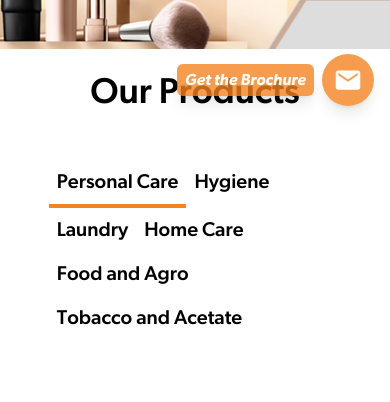
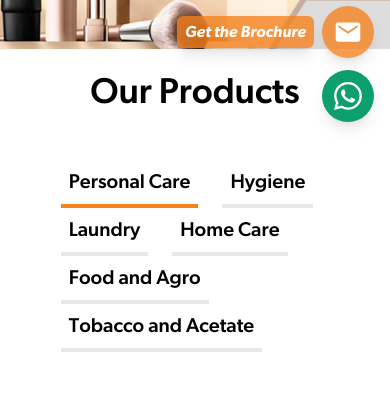
Before and after one commit to ivistaz-ecom/seslong, a Next.js app: page /products in a window 390 px wide. Shown: the part 626-1028 px from the top of the page. Built offline with nearby package versions, Linux system fonts and the light colour scheme.

Commit message:
floating whatsapp

```diff
--- a/app/contact-us/page.js
+++ b/app/contact-us/page.js
@@ -1,12 +1,14 @@
 import React from "react";
 import Banner from "../../components/ContactUs/Banner/Banner";
 import Form from "../../components/ContactUs/Form/Page";
+import FloatingButton from "../../components/FloatingButton/floatingbutton"
 
 export default function page() {
   return (
     <>
       <Banner />
       <Form />
+      <FloatingButton />
     </>
   );
 }
--- a/app/layout.tsx
+++ b/app/layout.tsx
@@ -7,6 +7,7 @@ import Footer from "../components/Footer/Footer";
 import Script from "next/script";
 import { CategoryProvider } from "../utils/CategoryContext";
 import ScrollFloatingButton from "../components/ScrollFloatingButton/page"
+import WhatsaapFloatingButton from "../components/WhatsAppFloatingButton/page"
 
 export const metadata: Metadata = {
   title: "Seslong",
@@ -28,6 +29,7 @@ export default function RootLayout({
         <CategoryProvider>
           <Header />
           <ScrollFloatingButton />
+          <WhatsaapFloatingButton />
           {children}
           <Footer />
         </CategoryProvider>
--- a/components/ContactUs/Banner/Banner.js
+++ b/components/ContactUs/Banner/Banner.js
@@ -4,7 +4,7 @@ import React from "react";
 export default function Banner() {
   return (
     <div className="z-50 h-[50vh]">
-      <div className="h-[80vh] bg-[#F8E2CF] lg:h-[50vh]">
+      <div className="h-[70vh] bg-[#F8E2CF] lg:h-[50vh]">
         <div className="relative size-full overflow-hidden">
           <div
             className={`absolute left-1/2 top-1/2 size-full -translate-x-1/2 -translate-y-1/2 transition-opacity duration-700 ease-in-out`}
--- a/components/ContactUs/Form/Page.js
+++ b/components/ContactUs/Form/Page.js
@@ -192,7 +192,7 @@ export default function Contact() {
               for="organization"
               className="absolute start-2.5 top-3 z-10 origin-[0] -translate-y-3 scale-75 transform text-sm text-gray-500 duration-300 peer-placeholder-shown:translate-y-0 peer-placeholder-shown:scale-100 peer-focus:-translate-y-3 peer-focus:scale-75 peer-focus:text-gray-600 dark:text-gray-400 peer-focus:dark:text-gray-500 rtl:peer-focus:left-auto rtl:peer-focus:translate-x-1/4"
             >
-              Organization
+              Organization <span className="text-red-500">*</span>
             </label>
             {errors.organization && (
               <p className="text-red-500">{errors.organization}</p>
--- a/components/FloatingButton/floatingbutton.js
+++ b/components/FloatingButton/floatingbutton.js
@@ -29,7 +29,7 @@ export default function FloatingButton() {
   }, []);
 
   return (
-    <div className="fixed bottom-28 right-4 z-50 flex items-center space-x-2 lg:right-8">
+    <div className="fixed bottom-40 right-4 z-50 flex items-center space-x-2 lg:right-8">
       {isTextVisible && (
         <span
           onClick={handleClick}
--- a/components/GetTheBrochure/Form/Page.js
+++ b/components/GetTheBrochure/Form/Page.js
@@ -79,7 +79,7 @@ export default function Contact() {
         "default_service", // Replace with your actual EmailJS service ID
         "template_ah6kbqn", // Replace with your EmailJS template ID
         templateParams,
-        "hsxWBIOu96PDlE41t" // Replace with your EmailJS user ID (API Key)
+        "hsxWBIOu96PDlE41t", // Replace with your EmailJS user ID (API Key)
       )
       .then(
         (result) => {
@@ -88,7 +88,7 @@ export default function Contact() {
         (error) => {
           console.error("Email sending failed:", error);
           setErrors({ form: "Failed to send email. Please try again later." });
-        }
+        },
       );
 
     fetch("https://formcarry.com/s/VQmxImepSma", {
@@ -216,7 +216,7 @@ export default function Contact() {
                 for="organization"
                 className="absolute start-2.5 top-3 z-10 origin-[0] -translate-y-3 scale-75 transform text-sm text-gray-500 duration-300 peer-placeholder-shown:translate-y-0 peer-placeholder-shown:scale-100 peer-focus:-translate-y-3 peer-focus:scale-75 peer-focus:text-gray-600 dark:text-gray-400 peer-focus:dark:text-gray-500 rtl:peer-focus:left-auto rtl:peer-focus:translate-x-1/4"
               >
-                Organization
+                Organization <span className="text-red-500">*</span>
               </label>
               {errors.organization && (
                 <p className="text-red-500">{errors.organization}</p>
--- a/components/Products/Products/page.js
+++ b/components/Products/Products/page.js
@@ -43,12 +43,12 @@ export default function Products() {
       <div className="p-12">
         <h2 className="text-center text-4xl font-medium">Our Products</h2>
       </div>
-      <div className="container mx-auto w-9/12 grid-cols-6 lg:grid lg:gap-4">
+      <div className="container mx-auto w-9/12 grid-cols-6 lg:grid gap-4">
         {Object.keys(products).map((category) => (
           <button
             key={category}
             onClick={() => handleCategoryChange(category)}
-            className={`p-2 ${selectedCategory === category ? "border-b-4 border-b-[#F5841F] text-xl font-medium text-black" : "text-xl font-medium"}`}
+            className={`border-b-4 mx-3 p-2 ${selectedCategory === category ? "border-b-4 border-b-[#F5841F] text-xl font-medium text-black" : "text-xl font-medium"}`}
           >
             {category}
           </button>
@@ -75,7 +75,7 @@ export default function Products() {
               />
               <div className="relative top-0 flex flex-col items-center justify-center p-4 text-center">
                 <h2 className="h-14 text-xl font-medium">{product.name}</h2>
-                <p className="line-clamp-4 text-base post-content">
+                <p className="post-content line-clamp-4 text-base">
                   {product.description}
                 </p>
                 <div className="flex w-full items-center justify-center bg-white">
--- a/components/ScrollFloatingButton/page.js
+++ b/components/ScrollFloatingButton/page.js
@@ -30,7 +30,7 @@ const ScrollToTopButton = () => {
                 onClick={scrollToTop}
                 className="fixed bottom-3 right-4 z-50 rounded-full bg-[#f5831fca] p-3 text-white shadow-lg md:bottom-8 md:right-8"
             >
-                <IoIosArrowUp size={20} />
+                <IoIosArrowUp size={24} />
             </button>
         )
     );
--- /dev/null
+++ b/components/WhatsAppFloatingButton/page.js
@@ -0,0 +1,45 @@
+"use client";
+import React, { useEffect, useState } from "react";
+import { IoMdMail } from "react-icons/io"; // This import is not used, consider removing it if unnecessary
+import { useRouter } from "next/navigation"; // If you're not using `router` for navigation, you can also remove this import
+import { BsWhatsapp } from "react-icons/bs";
+
+export default function FloatingButton() {
+    const [isTextVisible, setIsTextVisible] = useState(true);
+
+    const handleClick = () => {
+        // Open WhatsApp link in a new tab
+        window.open(`https://wa.me/9500642143?text=${encodeURIComponent("Hi, I have an enquiry!")}`, "_blank");
+
+    };
+
+    // Toggle text visibility based on scroll position
+    useEffect(() => {
+        const handleScroll = () => {
+            if (window.innerWidth <= 768) {
+                // Mobile screens
+                if (window.scrollY > 100) {
+                    setIsTextVisible(false);
+                } else {
+                    setIsTextVisible(true);
+                }
+            }
+        };
+
+        window.addEventListener("scroll", handleScroll);
+        return () => window.removeEventListener("scroll", handleScroll);
+    }, []);
+
+    return (
+        <div className="fixed bottom-24 right-4 z-50 flex items-center space-x-2 lg:right-8">
+            <button
+                onClick={handleClick}
+                className="flex items-center justify-center rounded-full  p-3 text-2xl bg-green-500 text-white shadow-lg transition duration-300 ease-in-out"
+            >
+                <BsWhatsapp size={28} />
+            </button>
+
+        </div>
+    );
+}
+// bg-[#f5831fca]
--- a/utils/data.js
+++ b/utils/data.js
@@ -112,6 +112,7 @@ export const quickLinks = [
   { name: "What we do", url: "/what-we-do" },
   { name: "Products", url: "/products" },
   { name: "Contact Us", url: "/contact-us" },
+  { name: "Get The Brochure", url: "/get-the-brochure" },
 ];
 
 export const contactInfo = [
```
